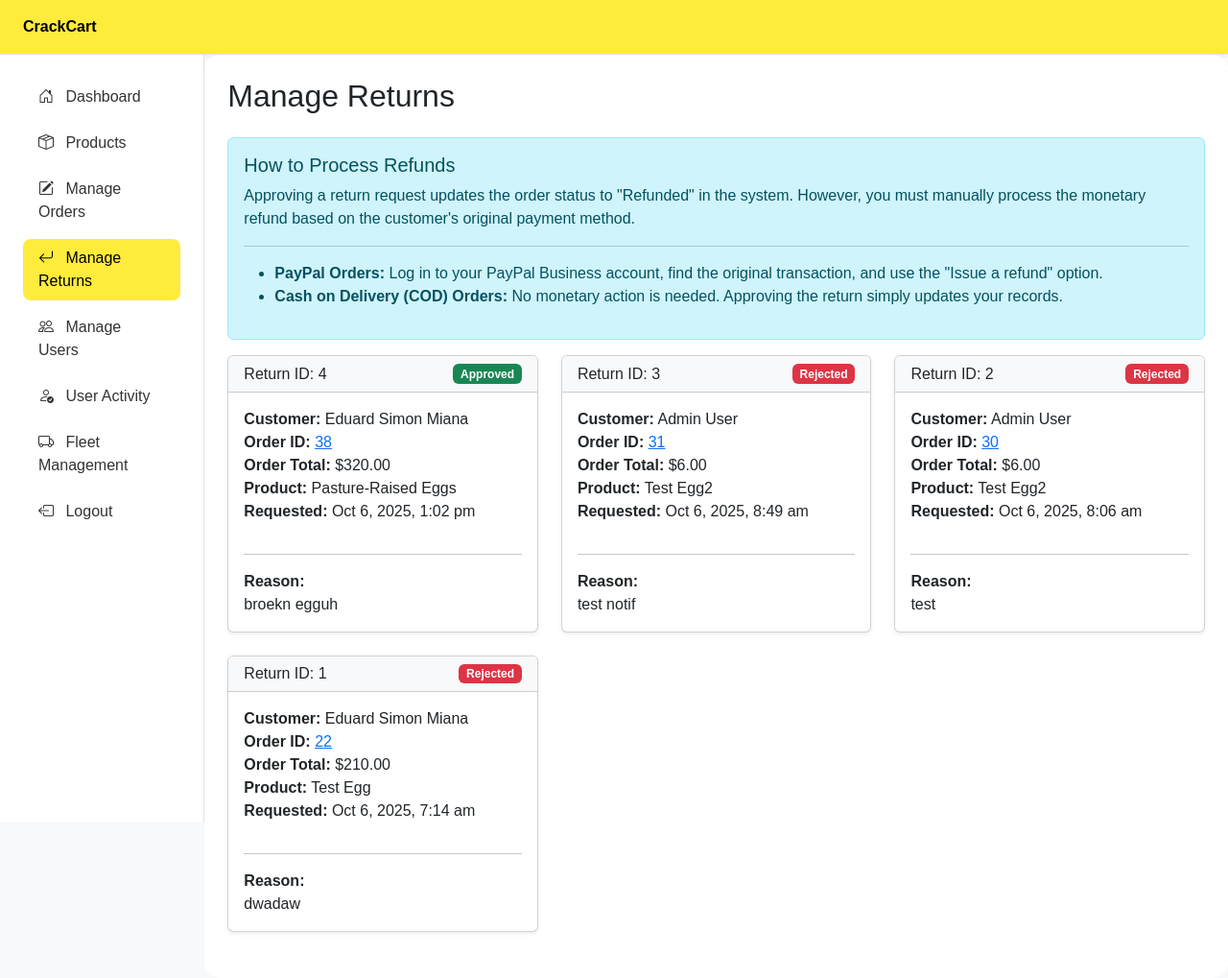
After one commit to ToastedSiopao/SIA-CrackCart, a PHP site: page /admin/manage_returns.php in a window 1280 px wide. The commit adds this page. Shown: the whole page at 96% size. Run offline with PHP 8.4, Linux system fonts and the light colour scheme; a user stored in the database is signed in; data comes from the database, SQL or seed files in the repository; data that the repository does not hold is empty.

Commit message:
CrackCart 5.1

```diff
--- a/admin/admin_offcanvas_sidebar.php
+++ b/admin/admin_offcanvas_sidebar.php
@@ -16,10 +16,13 @@
                 <a class="nav-link" href="manage_orders.php"><i class="bi bi-pencil-square"></i> Manage Orders</a>
             </li>
             <li class="nav-item">
-                <a class="nav-link" href="returns.php"><i class="bi bi-arrow-return-left"></i> Returns</a>
+                <a class="nav-link" href="manage_returns.php"><i class="bi bi-arrow-return-left"></i> Manage Returns</a>
             </li>
             <li class="nav-item">
                 <a class="nav-link" href="manage_users.php"><i class="bi bi-people"></i> Manage Users</a>
+            </li>
+            <li class="nav-item">
+                <a class="nav-link" href="user_activity.php"><i class="bi bi-person-check"></i> User Activity</a>
             </li>
             <li class="nav-item">
                 <a class="nav-link" href="fleet_management.php"><i class="bi bi-truck"></i> Fleet Management</a>
--- a/admin/admin_sidebar.php
+++ b/admin/admin_sidebar.php
@@ -7,6 +7,7 @@ $sidebar_links = [
     'manage_orders.php' => '<i class="bi bi-pencil-square"></i> Manage Orders',
     'manage_returns.php' => '<i class="bi bi-arrow-return-left"></i> Manage Returns',
     'manage_users.php' => '<i class="bi bi-people"></i> Manage Users',
+    'user_activity.php' => '<i class="bi bi-person-check"></i> User Activity',
     'fleet_management.php' => '<i class="bi bi-truck"></i> Fleet Management',
     'logout.php' => '<i class="bi bi-box-arrow-left"></i> Logout'
 ];
--- /dev/null
+++ b/admin/manage_returns.php
@@ -0,0 +1,177 @@
+<?php
+session_start();
+// Security check
+if (!isset($_SESSION['user_id']) || !isset($_SESSION['role']) || $_SESSION['role'] !== 'admin') {
+    header("Location: index.php?error=Please log in to access the admin panel.");
+    exit();
+}
+
+include '../db_connect.php';
+
+// Fetch return requests along with the order total
+$query = "SELECT
+            r.return_id,
+            r.order_id,
+            po.total_amount,
+            r.reason,
+            r.status,
+            r.requested_at,
+            CONCAT(u.FIRST_NAME, ' ', u.LAST_NAME) as customer_name,
+            poi.product_type
+          FROM returns r
+          JOIN product_orders po ON r.order_id = po.order_id
+          JOIN USER u ON po.user_id = u.USER_ID
+          JOIN product_order_items poi ON r.order_item_id = poi.order_item_id
+          ORDER BY r.requested_at DESC";
+
+$result = $conn->query($query);
+$returns = [];
+if ($result && $result->num_rows > 0) {
+    while($row = $result->fetch_assoc()) {
+        $returns[] = $row;
+    }
+}
+
+$conn->close();
+$user_name = $_SESSION['user_first_name'] ?? 'Admin';
+
+?>
+<!DOCTYPE html>
+<html lang="en">
+<head>
+    <meta charset="UTF-8">
+    <meta name="viewport" content="width=device-width, initial-scale=1.0">
+    <title>Manage Returns - CrackCart</title>
+    <link href="https://cdn.jsdelivr.net/npm/bootstrap@5.3.2/dist/css/bootstrap.min.css" rel="stylesheet">
+    <link href="https://cdn.jsdelivr.net/npm/bootstrap-icons/font/bootstrap-icons.css" rel="stylesheet">
+    <link href="admin-styles.css?v=1.4" rel="stylesheet">
+</head>
+<body>
+    <?php include('admin_header.php'); ?>
+
+    <div class="container-fluid">
+        <div class="row flex-nowrap">
+            <?php include('admin_sidebar.php'); ?>
+            <?php include('admin_offcanvas_sidebar.php'); ?>
+
+            <main class="col p-4 main-content">
+                <div class="d-flex justify-content-between align-items-center mb-4">
+                    <h1 class="mb-0 h2">Manage Returns</h1>
+                </div>
+
+                <div class="alert alert-info" role="alert">
+                    <h5 class="alert-heading">How to Process Refunds</h5>
+                    <p>Approving a return request updates the order status to "Refunded" in the system. However, you must manually process the monetary refund based on the customer's original payment method.</p>
+                    <hr>
+                    <ul>
+                        <li><strong>PayPal Orders:</strong> Log in to your PayPal Business account, find the original transaction, and use the "Issue a refund" option.</li>
+                        <li><strong>Cash on Delivery (COD) Orders:</strong> No monetary action is needed. Approving the return simply updates your records.</li>
+                    </ul>
+                </div>
+
+                <div class="row">
+                    <?php if (empty($returns)): ?>
+                        <div class="col-12">
+                            <div class="card text-center shadow-sm">
+                                <div class="card-body">
+                                    <h5 class="card-title">No Return Requests</h5>
+                                    <p class="card-text">There are currently no pending or processed return requests.</p>
+                                </div>
+                            </div>
+                        </div>
+                    <?php else: ?>
+                        <?php foreach ($returns as $return): ?>
+                            <div class="col-lg-6 col-xl-4 mb-4">
+                                <div class="card h-100 shadow-sm">
+                                    <div class="card-header d-flex justify-content-between align-items-center bg-light">
+                                        <h6 class="mb-0">Return ID: <?php echo htmlspecialchars($return['return_id']); ?></h6>
+                                        <?php
+                                            $status = strtolower($return['status']);
+                                            $status_badge_class = 'bg-secondary';
+                                            switch ($status) {
+                                                case 'pending':
+                                                case 'requested':
+                                                    $status_badge_class = 'bg-warning text-dark';
+                                                    break;
+                                                case 'approved':
+                                                    $status_badge_class = 'bg-success';
+                                                    break;
+                                                case 'rejected':
+                                                    $status_badge_class = 'bg-danger';
+                                                    break;
+                                                case 'completed':
+                                                    $status_badge_class = 'bg-primary';
+                                                    break;
+                                            }
+                                        ?>
+                                        <span class="badge <?php echo $status_badge_class; ?>"><?php echo ucfirst(htmlspecialchars($return['status'])); ?></span>
+                                    </div>
+                                    <div class="card-body d-flex flex-column">
+                                        <p class="card-text">
+                                            <strong>Customer:</strong> <?php echo htmlspecialchars($return['customer_name']); ?><br>
+                                            <strong>Order ID:</strong> <a href="order_details.php?order_id=<?php echo $return['order_id']; ?>"><?php echo htmlspecialchars($return['order_id']); ?></a><br>
+                                            <strong>Order Total:</strong> $<?php echo number_format($return['total_amount'], 2); ?><br>
+                                            <strong>Product:</strong> <?php echo htmlspecialchars($return['product_type']); ?><br>
+                                            <strong>Requested:</strong> <?php echo date("M j, Y, g:i a", strtotime($return['requested_at'])); ?>
+                                        </p>
+                                        <hr>
+                                        <p class="card-text mb-auto">
+                                            <strong>Reason:</strong><br>
+                                            <?php echo nl2br(htmlspecialchars($return['reason'])); ?>
+                                        </p>
+                                    </div>
+                                    <?php if ($status === 'pending' || $status === 'requested'): ?>
+                                    <div class="card-footer bg-white text-center border-top-0 pt-0">
+                                        <button class="btn btn-success btn-sm me-2" onclick="updateReturnStatus(<?php echo $return['return_id']; ?>, 'approved')">
+                                            <i class="bi bi-check-circle"></i> Approve
+                                        </button>
+                                        <button class="btn btn-danger btn-sm" onclick="updateReturnStatus(<?php echo $return['return_id']; ?>, 'rejected')">
+                                            <i class="bi bi-x-circle"></i> Reject
+                                        </button>
+                                    </div>
+                                    <?php endif; ?>
+                                </div>
+                            </div>
+                        <?php endforeach; ?>
+                    <?php endif; ?>
+                </div>
+            </main>
+        </div>
+    </div>
+
+    <script src="https://cdn.jsdelivr.net/npm/bootstrap@5.3.2/dist/js/bootstrap.bundle.min.js"></script>
+    <script>
+    function updateReturnStatus(returnId, newStatus) {
+        if (!confirm(`Are you sure you want to ${newStatus} this return request?`)) {
+            return;
+        }
+
+        // Corrected API Path: Removed the redundant 'admin/'
+        fetch('api/update_return_status.php', {
+            method: 'POST',
+            headers: {'Content-Type': 'application/json'},
+            body: JSON.stringify({ return_id: returnId, status: newStatus })
+        })
+        .then(response => {
+            if (!response.ok) {
+                return response.json().then(errorData => {
+                    throw new Error(errorData.message || 'HTTP error ' + response.status);
+                });
+            }
+            return response.json();
+        })
+        .then(data => {
+            if (data.success) {
+                location.reload();
+            } else {
+                alert('Failed to update status: ' + data.message);
+            }
+        })
+        .catch(error => {
+            console.error('Error:', error);
+            alert('An error occurred: ' + error.message);
+        });
+    }
+    </script>
+</body>
+</html>
```
Also changed, not shown: admin/api/update_return_status.php (added, +88 -0 lines), admin/user_activity.php (added, +153 -0 lines), login_process.php (+7 -0 lines), verify_2fa.php (+9 -0 lines).
